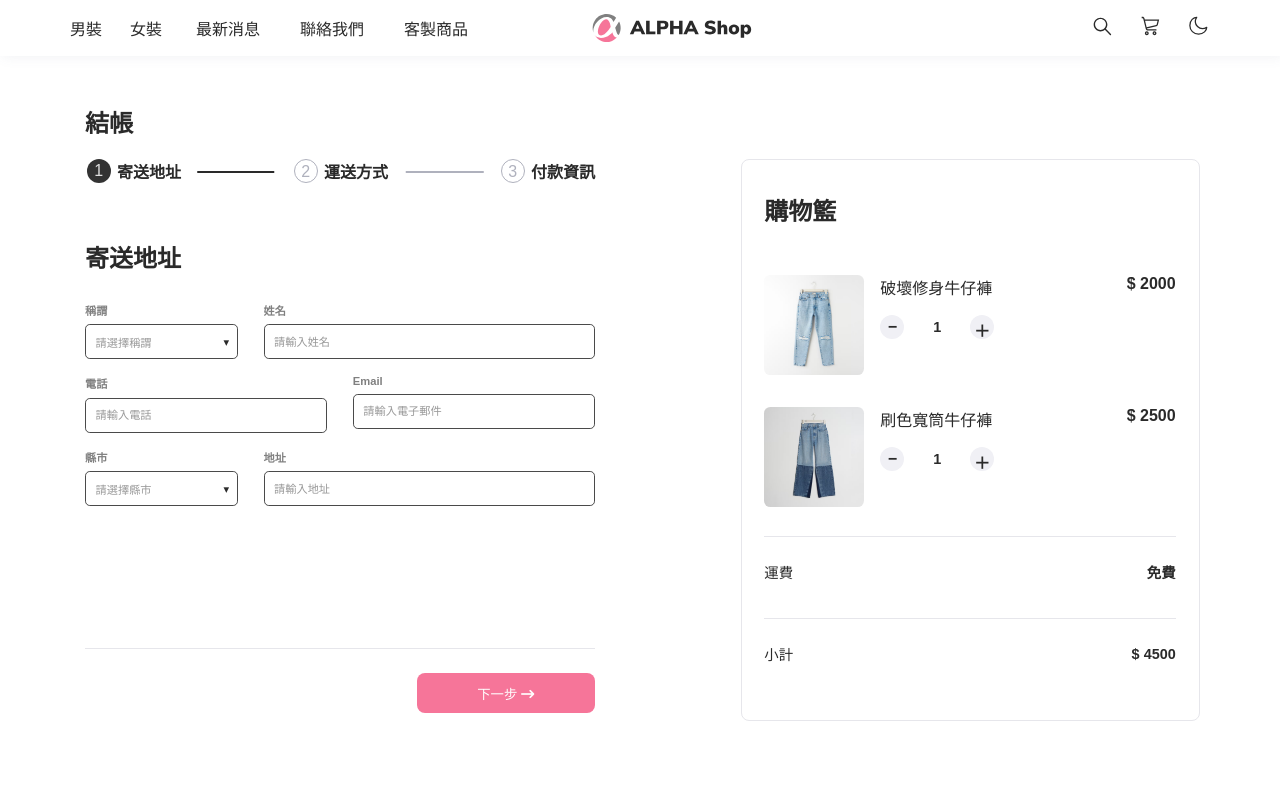
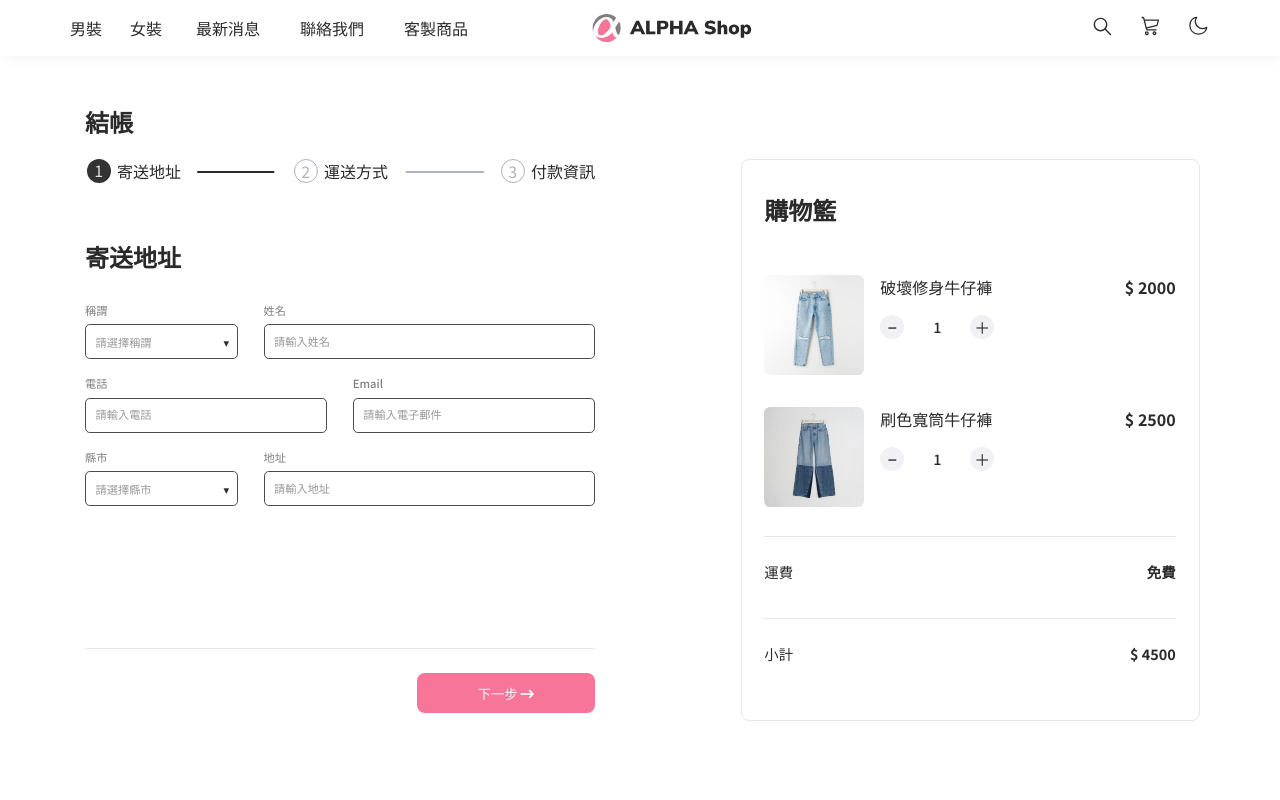
Before and after one commit to HsiaooooooJu/S3_A1-AlphaShop, a website built with webpack: page index.html in a window 1280 px wide. Shown: the top 800 px of the page. Built offline with nearby package versions, Linux system fonts and the light colour scheme; a web font is replaced by a local one.

Commit message:
change font-family

```diff
--- a/package.json
+++ b/package.json
@@ -1,6 +1,6 @@
 {
   "keywords": [],
-  "author": "",
+  "author": "Ko HsiaoJu",
   "license": "ISC",
   "description": "",
   "dependencies": {
@@ -17,7 +17,7 @@
   "main": "index.js",
   "scripts": {
     "watch": "webpack --watch --mode development",
-    "build": "webpack --mode development",
+    "build": "webpack --mode production",
     "test": "echo \"Error: no test specified\" && exit 1"
   }
 }
--- a/src/scss/_basic.scss
+++ b/src/scss/_basic.scss
@@ -1,5 +1,5 @@
 @import './color';
-@import url('https://fonts.googleapis.com/css2?family=Overpass+Mono:wght@300;500;600;700&display=swap');
+@import url('https://fonts.googleapis.com/css2?family=Noto+Sans+TC:wght@300;400;500;700&display=swap');
 
 $sizes: (
   25: 25%,
--- a/src/scss/_reset.scss
+++ b/src/scss/_reset.scss
@@ -82,6 +82,7 @@ button {
   background-color: transparent;
   border: 0;
   cursor: pointer;
+  font-family: 'Noto Sans TC', sans-serif;
 }
 
 button[disabled] {
--- a/src/scss/main.scss
+++ b/src/scss/main.scss
@@ -57,7 +57,6 @@
     flex-flow: column wrap;
     transform: scale(1, 1);
     transform-origin: top;
-    transition: transform 0.3s ease-out;
 
     &__item {
       display: none;
@@ -117,22 +116,18 @@
 }
 
 .stepper__step {
-  text-align: center;
   @include getStepNum(3);
 
-  // &:nth-child(1) &__circle-container::after {
-  //   content: "1";
-
   &__circle-container {
-    width: 32px;
-    height: 32px;
+    width: 2rem;
+    height: 2rem;
     border-radius: 50%;
     text-align: center;
     background-color: var(--body-bg);
     color: var(--gray);
     border: 1px solid var(--gray);
-    font-weight: 500;
-    padding-top: 6px;
+    font-weight: 400;
+    line-height: 2rem;
   }
 
   &.checked>&__circle-container::after {
@@ -142,7 +137,6 @@
 
   &.checked>&__circle-container,
   &.active>&__circle-container {
-    padding-top: 8px;
     background-color: var(--circle-container-bg);
     color: var(--circle-container-color);
     border: none;
@@ -153,7 +147,7 @@
     top: 50%;
     display: block;
     width: calc((50% - 32px - 16px)/2);
-    height: 2px;
+    height: 0.1rem;
     background-color: var(--gray);
   }
 
@@ -197,7 +191,7 @@ label {
   font-size: 0.7rem;
   margin-bottom: 0.4rem;
   color: var(--label);
-  font-weight: 600;
+  font-weight: 500;
 }
 
 input {
@@ -245,7 +239,7 @@ input {
       padding: 6px 10px;
       height: 60px;
       width: 100%;
-      border: 1px solid var(--cart-border);
+      border: 1px solid var(--light-gray);
       border-radius: 8px;
 
       input[type="radio"] {
@@ -369,13 +363,12 @@ input {
           flex-direction: row;
           justify-content: flex-end;
           align-items: center;
-          font-weight: 600;
+          font-weight: 500;
 
           .amount__add,
           .amount__minus {
             width: 1.5rem;
             height: 1.5rem;
-            padding-top: 0.2rem;
             border-radius: 50%;
             background-color: var(--amount-btn-color);
             text-align: center;
@@ -530,10 +523,11 @@ footer {
         align-items: center;
 
         &__circle-container {
-          width: 24px;
-          height: 24px;
+          width: 1.5rem;
+          height: 1.5rem;
           aspect-ratio: 1/1;
           margin: 0 0.1rem 0;
+          line-height: 1;
           padding-top: 0.2rem;
         }
 
```
Also changed, not shown: dist/main.css.
